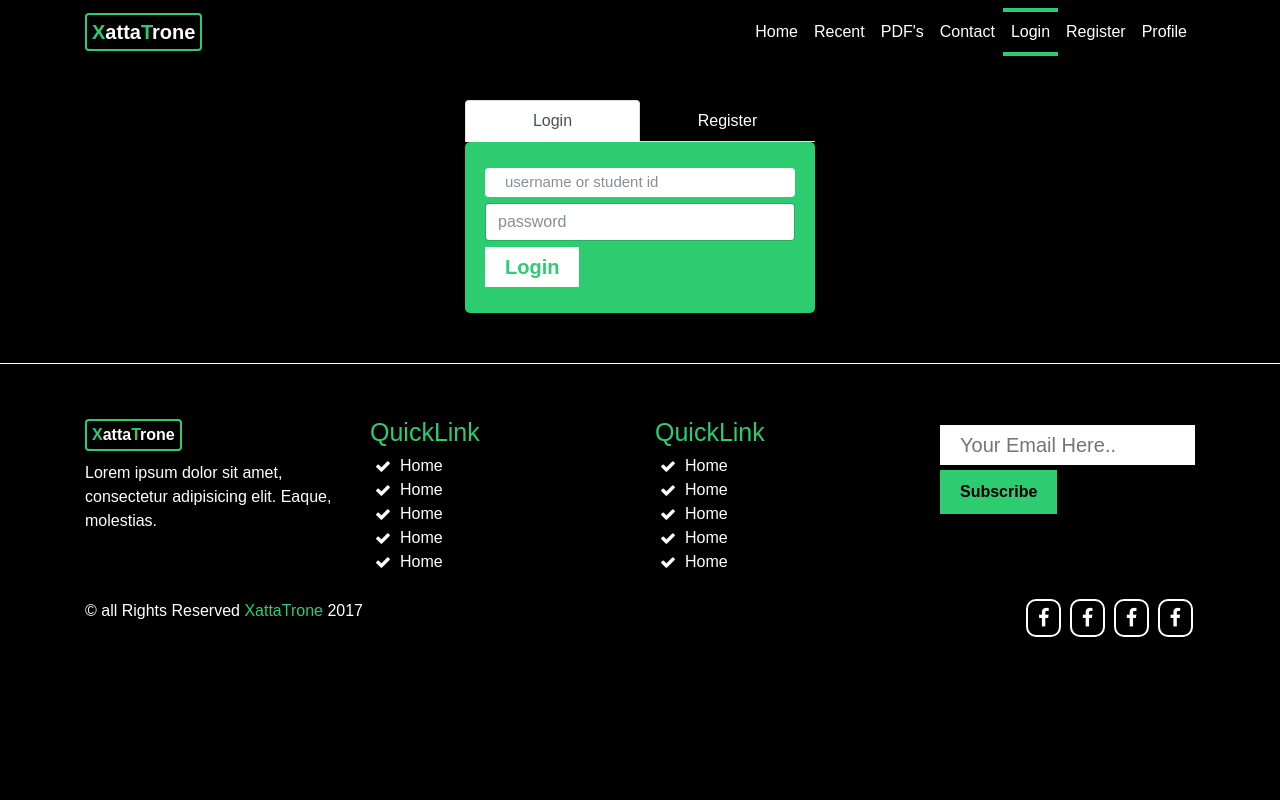
After one commit to Xatta-Trone/pl_drive, a PHP site: page /login.html in a window 1280 px wide. The commit adds this page. Run offline with PHP 8.4, Linux system fonts and the light colour scheme.

Commit message:
login register page added

```diff
--- a/css/style.css
+++ b/css/style.css
@@ -1,3 +1,5 @@
+@import url(https://fonts.googleapis.com/css?family=Roboto:400,300,100,700,500);
+
 html,body{
 	font-size: 16px;
 	background: #000;
@@ -277,6 +279,7 @@ input.header-input:focus .haeder-form{
 .footer-area {
     padding-bottom: 15px;
     padding-top: 50px;
+    border-top: 1px solid #fff;
 }
 .single-footer-item {
     padding: 5px 0;
@@ -432,3 +435,23 @@ input.header-input:focus .haeder-form{
 .table tr:last-child{
     border-bottom: 1px solid #fff;
 }
+
+
+/* Login Register */
+
+
+.login-register-area{
+    padding-bottom: 50px;
+    padding-top: 100px;
+
+    display: block;
+}
+
+.lr-submit-reg {
+    background: #fff none repeat scroll 0 0;
+    border: medium none;
+    color: #2ecc71;
+    font-size: 20px;
+    font-weight: 700;
+    padding: 5px 20px;
+}
--- a/index.html
+++ b/index.html
@@ -21,7 +21,7 @@
 					<li class="nav-item"><a href="content.html" class="nav-link">PDF's</a></li>
 					<li class="nav-item"><a href="contact.html" class="nav-link">Contact</a></li>
 					<li class="nav-item"><a href="login.html" class="nav-link">Login</a></li>
-					<li class="nav-item"><a href="login.com" class="nav-link">Register</a></li>
+					<li class="nav-item"><a href="login.html" class="nav-link">Register</a></li>
 					<li class="nav-item"><a href="profile.html" class="nav-link">Profile</a></li>
 				</ul>
 			</div>
--- a/js/custom.js
+++ b/js/custom.js
@@ -27,4 +27,7 @@ $(document).ready(function(){
 
 
 
+
+
+
   });
--- /dev/null
+++ b/login.html
@@ -0,0 +1,162 @@
+<!DOCTYPE html>
+<html>
+<head>
+	<title>Xatta</title>
+	<link rel="stylesheet" type="text/css" href="css/bootstrap.min.css">
+	<link rel="stylesheet" type="text/css" href="css/font-awesome.min.css">
+	<link rel="stylesheet" type="text/css" href="css/style.css">
+</head>
+<body>
+	<nav class="navbar navbar-expand-md xt-nav-white fixed-top " id="sticker">
+		<div class="container">
+			<a href="" class="navbar-brand xt-logo"><span class="logo-color">X</span>atta<span class="logo-color">T</span>rone</a>
+			<button class="navbar-toggler navbar-toggle-right" type="button" data-toggle="collapse" data-target="#navbarResponsive" aria-controls="navbarResponsive" aria-expanded="false" aria-label="Toggle navigation">
+				<i class="fa fa-bars"></i>
+			</button>
+
+			<div class="collapse navbar-collapse" id="navbarResponsive">
+				<ul class="navbar-nav ml-auto">
+					<li class="nav-item"><a href="index.html" class="nav-link ">Home</a></li>
+					<li class="nav-item"><a href="recent.html" class="nav-link">Recent</a></li>
+					<li class="nav-item"><a href="content.html" class="nav-link">PDF's</a></li>
+					<li class="nav-item"><a href="contact.html" class="nav-link">Contact</a></li>
+					<li class="nav-item"><a href="login.html" class="nav-link active">Login</a></li>
+					<li class="nav-item"><a href="login.html" class="nav-link">Register</a></li>
+					<li class="nav-item"><a href="profile.html" class="nav-link">Profile</a></li>
+				</ul>
+			</div>
+		</div>
+	</nav>
+
+	<div class="login-register-area">
+		<div class="container">
+		   <div class="row">
+				<div class="col-md-4 mx-auto">
+					<div class="lr-nav">
+						<ul class="nav nav-tabs nav-justified" role="tablist">
+							<li class="nav-item">
+							    <a class="nav-link active" data-toggle="tab" href="#login" role="tab">Login</a>
+							</li>
+							<li class="nav-item">
+							    <a class="nav-link" data-toggle="tab" href="#register" role="tab">Register</a>
+							</li>
+						</ul>
+					</div>
+					<div class="lr-tab-content">
+						<div class="tab-content">
+							<div class="tab-pane fade active show" id="login" role="tabpanel">
+							  	<form>
+							  		<div class="form-group">
+							  			<input type="text" name="username" class="form-control lr-form" placeholder="username or student id">
+							  		</div>
+							  		<div class="form-group">
+							  			<input type="password" name="password" class="form-control lr-form" placeholder="password">
+							  		</div>
+							  		<div class="form-group">
+							  			<button type="submit" class="lr-submit-reg">Login</button>
+							  		</div>
+							  	</form>
+							</div>
+							<div class="tab-pane fade" id="register" role="tabpanel">
+								<form>
+							  		<div class="form-group">
+							  			<input type="text" name="name" class="form-control lr-form" placeholder="name">
+							  		</div>
+							  		<div class="form-group">
+							  			<input type="text" name="username" class="form-control lr-form" placeholder="username">
+							  		</div>
+							  		<div class="form-group">
+							  			<input type="text" name="studentid" class="form-control lr-form" placeholder="student id">
+							  		</div>
+							  		<div class="form-group">
+							  			<input type="text" name="password" class="form-control lr-form" placeholder="password">
+							  		</div>
+							  		<div class="form-group">
+							  			<input type="password" name="password" class="form-control lr-form" placeholder="retype password">
+							  		</div>
+							  		<div class="form-group">
+							  			<button type="submit" name="register" class="lr-submit-reg">Register</button>
+							  		</div>
+							  	</form>
+							</div>
+						</div>
+					</div>
+		  		</div>
+			</div>
+		</div>
+	</div>
+
+
+
+
+
+	<div class="footer-area">
+		<div class="container">
+			<div class="row">
+				<div class="col-md-3">
+					<div class="single-footer-item">
+						<span class=" xt-logo"><span class="logo-color">X</span>atta<span class="logo-color">T</span>rone</span>
+						<p>Lorem ipsum dolor sit amet, consectetur adipisicing elit. Eaque, molestias.</p>
+					</div>
+				</div>
+				<div class="col-md-3">
+					<div class="single-footer-item">
+						<h3 class="footer-link-title logo-color">QuickLink</h3>
+						<ul>
+							<li><a href="">Home</a></li>
+							<li><a href="">Home</a></li>
+							<li><a href="">Home</a></li>
+							<li><a href="">Home</a></li>
+							<li><a href="">Home</a></li>
+						</ul>
+					</div>
+				</div>
+
+				<div class="col-md-3">
+					<div class="single-footer-item">
+						<h3 class="footer-link-title logo-color">QuickLink</h3>
+						<ul>
+							<li><a href="">Home</a></li>
+							<li><a href="">Home</a></li>
+							<li><a href="">Home</a></li>
+							<li><a href="">Home</a></li>
+							<li><a href="">Home</a></li>
+						</ul>
+					</div>
+				</div>
+				<div class="col-md-3">
+					<div class="single-footer-item">
+						<div class="form-group">
+							<input type="text" name="" placeholder="Your Email Here..">
+							<input type="submit" name="" value="Subscribe">
+						</div>
+					</div>
+				</div>
+			</div>
+			<div class="row mt-20">
+				<div class="col-md-6">
+					<div class="footer-slogan">
+						<span>&copy; all Rights Reserved <a href="" class="logo-color">XattaTrone</a> 2017</span>
+					</div>
+				</div>
+				<div class="col-md-6">
+					<div class="footer-social float-right">
+						<span><a href="#"><i class="fa fa-facebook"></i></a></span>
+						<span><a href="#"><i class="fa fa-facebook"></i></a></span>
+						<span><a href="#"><i class="fa fa-facebook"></i></a></span>
+						<span><a href="#"><i class="fa fa-facebook"></i></a></span>
+					</div>
+				</div>
+			</div>
+		</div>
+	</div>
+	<a href="javascript:" id="return-to-top"><i class="fa fa-chevron-up"></i></a>
+</body>
+
+<script type="text/javascript" src="js/jquery.min.js"></script>
+<script type="text/javascript" src="js/popper.min.js"></script>
+<script type="text/javascript" src="js/bootstrap.min.js"></script>
+<script type="text/javascript" src="js/jquery.sticky.js"></script>
+<script type="text/javascript" src="js/custom.js"></script>
+</body>
+</html>
--- a/profile.html
+++ b/profile.html
@@ -21,7 +21,7 @@
 					<li class="nav-item"><a href="content.html" class="nav-link">PDF's</a></li>
 					<li class="nav-item"><a href="contact.html" class="nav-link">Contact</a></li>
 					<li class="nav-item"><a href="login.html" class="nav-link">Login</a></li>
-					<li class="nav-item"><a href="login.com" class="nav-link">Register</a></li>
+					<li class="nav-item"><a href="login.html" class="nav-link">Register</a></li>
 					<li class="nav-item"><a href="profile.html" class="nav-link active">Profile</a></li>
 				</ul>
 			</div>
```
